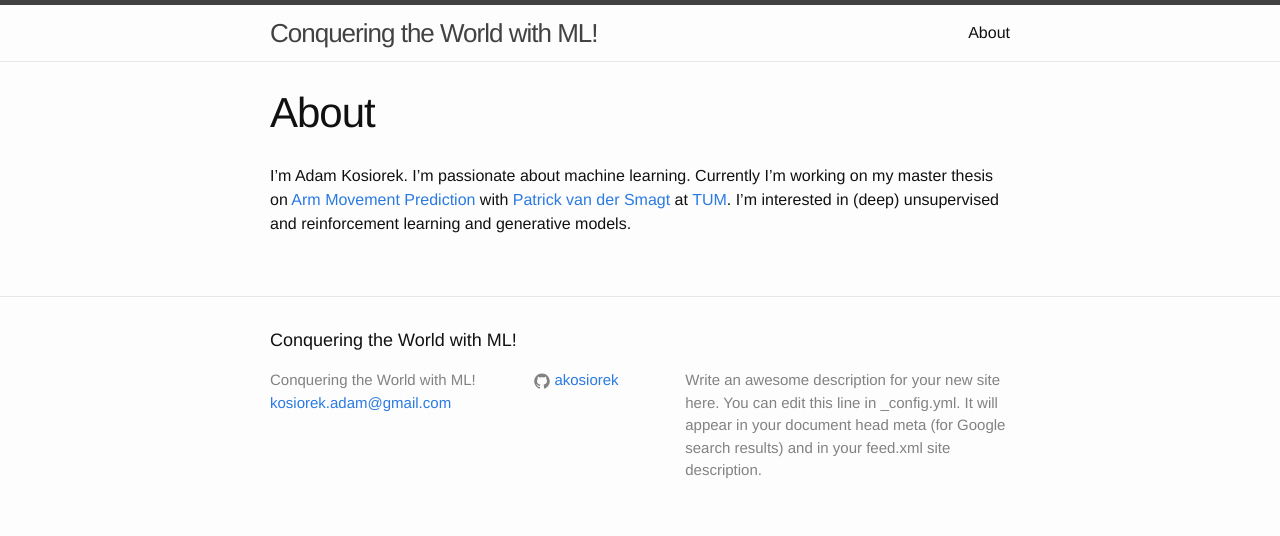
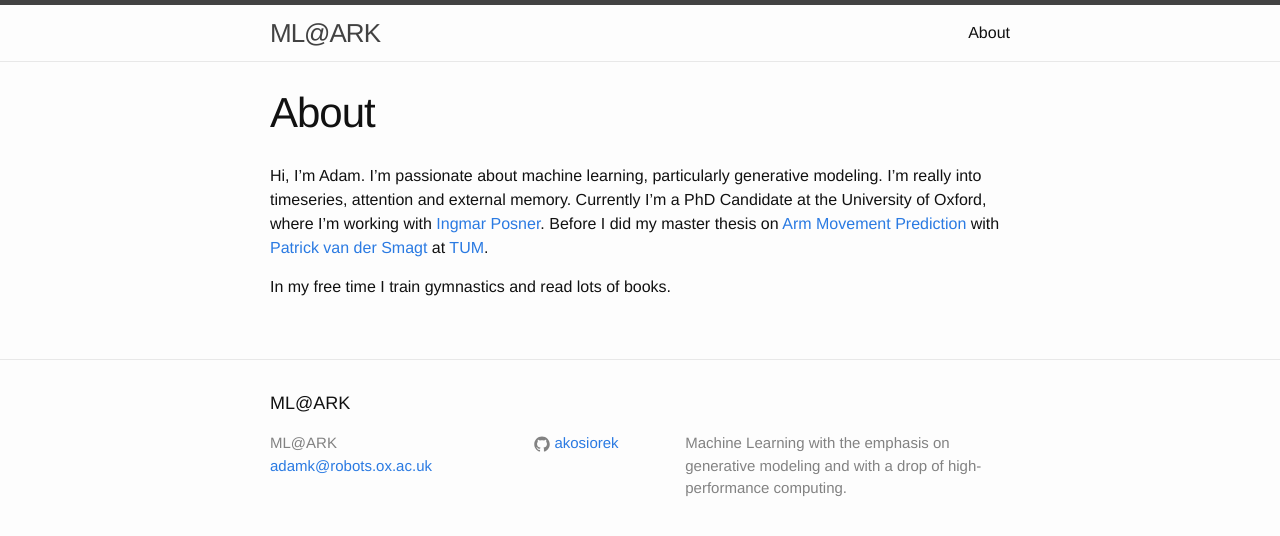
Before and after one commit to akosiorek/akosiorek.github.io, a Jekyll site: the page built from about.md, in a window 1280 px wide. Shown: the top 536 px of the page. Built offline with Jekyll 4.4.1, drawn with Linux system fonts in a browser that asks for light colours.

Commit message:
rename the blog, change email, update about

```diff
--- a/_config.yml
+++ b/_config.yml
@@ -6,12 +6,11 @@
 # 'jekyll serve'. If you change this file, please restart the server process.
 
 # Site settings
-title: Conquering the World with ML!
-email: kosiorek.adam@gmail.com
+title: ML@ARK
+email: adamk@robots.ox.ac.uk
 description: > # this means to ignore newlines until "baseurl:"
-  Write an awesome description for your new site here. You can edit this
-  line in _config.yml. It will appear in your document head meta (for
-  Google search results) and in your feed.xml site description.
+  Machine Learning with the emphasis on generative modeling and with
+  a drop of high-performance computing.
 #baseurl: "" # the subpath of your site, e.g. /blog
 #url: "http://yourdomain.com" # the base hostname & protocol for your site
 #twitter_username: jekyllrb
--- a/about.md
+++ b/about.md
@@ -4,4 +4,6 @@ title: About
 permalink: /about/
 ---
 
-I'm Adam Kosiorek. I'm passionate about machine learning. Currently I'm working on my master thesis on [Arm Movement Prediction](http://brml.org/positions/master-thesis-arm-movement-prediction/) with [Patrick van der Smagt](http://brml.org/people/smagt/) at [TUM](http://www.tum.de/en). I'm interested in (deep) unsupervised and reinforcement learning and generative models.
+Hi, I'm Adam. I'm passionate about machine learning, particularly generative modeling. I'm really into timeseries, attention and external memory. Currently I'm a PhD Candidate at the University of Oxford, where I'm working with [Ingmar Posner](http://ori.ox.ac.uk/mrg_people/ingmar-posner/). Before I did my master thesis on [Arm Movement Prediction](http://brml.org/positions/master-thesis-arm-movement-prediction/) with [Patrick van der Smagt](http://brml.org/people/smagt/) at [TUM](http://www.tum.de/en).
+
+In my free time I train gymnastics and read lots of books.
```
